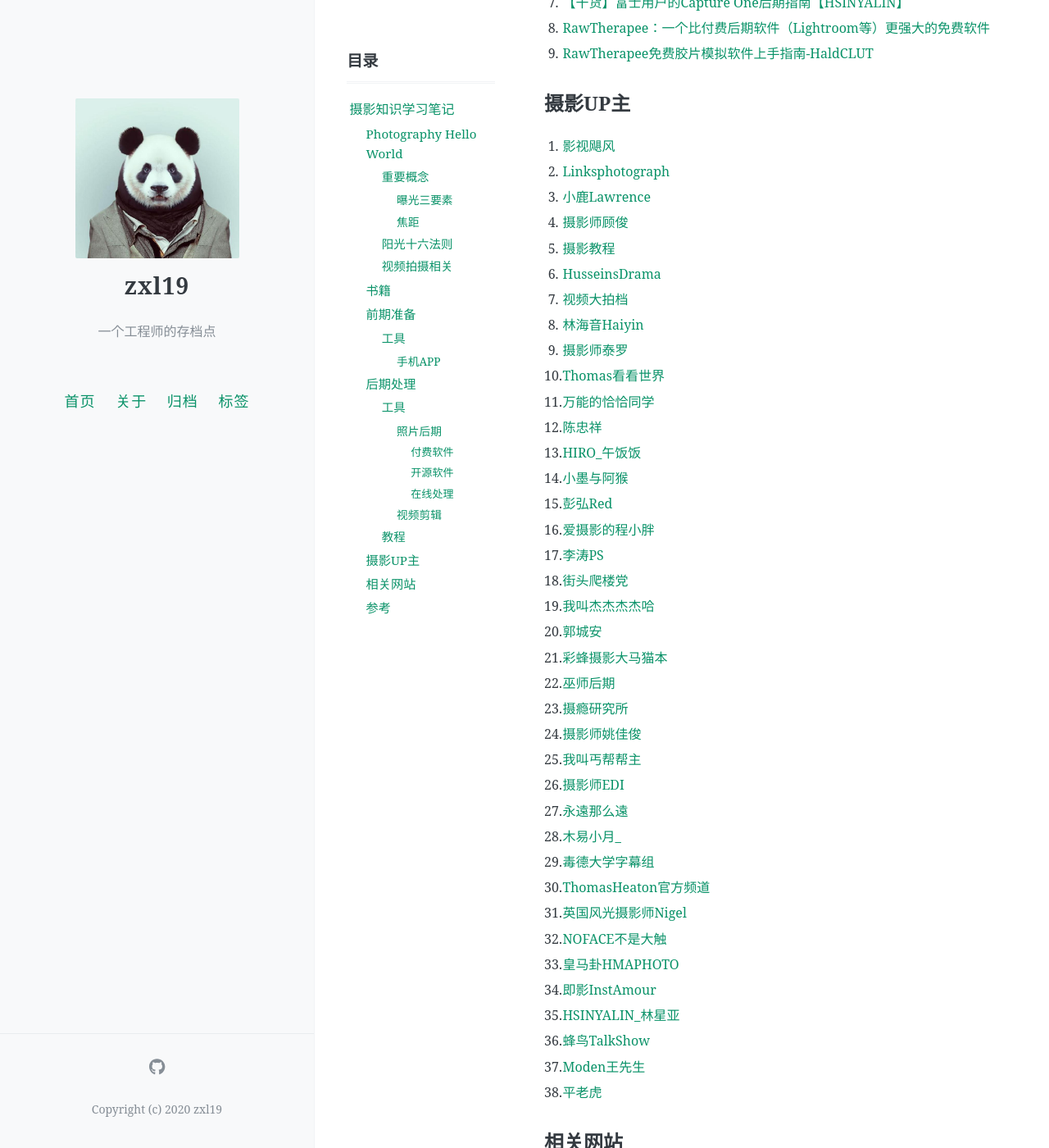
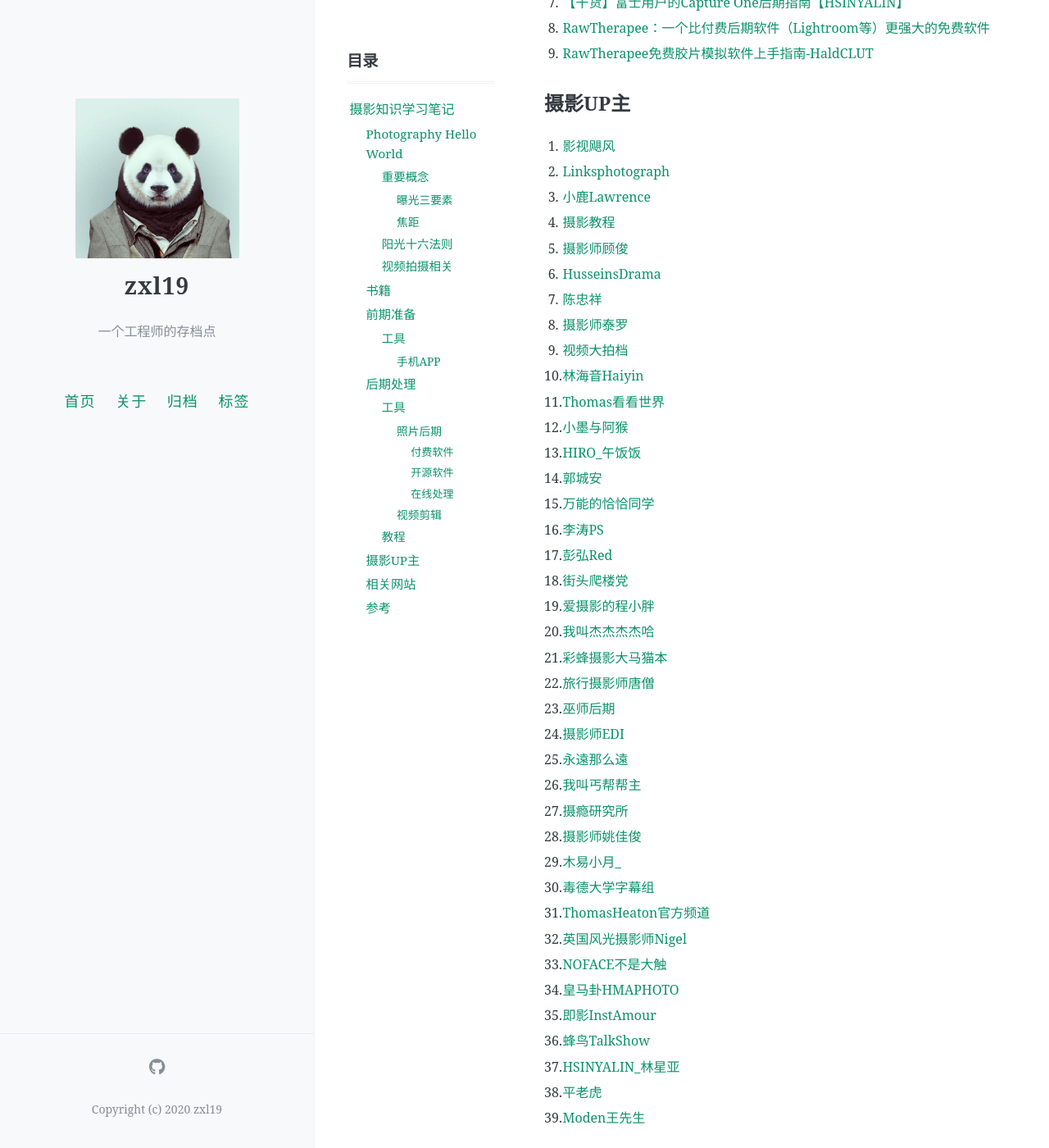
Before and after one commit to zxl19/zxl19.github.io, a Jekyll site: the page built from _posts/2021-08-03-photography-note.md, in a window 1280 px wide and 1400 px high, scrolled down 3462 px. Shown: the whole window at 82% size. Built offline with Jekyll 4.4.1, drawn with Linux system fonts in a browser that asks for light colours; comment, search, counter and statistics services are not loaded.

Commit message:
Update Posts

```diff
--- a/_posts/2021-08-03-photography-note.md
+++ b/_posts/2021-08-03-photography-note.md
@@ -144,41 +144,42 @@ pinned: false
 1. [影视飓风](https://space.bilibili.com/946974)
 2. [Linksphotograph](https://space.bilibili.com/3816626)
 3. [小鹿Lawrence](https://space.bilibili.com/37029661)
-4. [摄影师顾俊](https://space.bilibili.com/294081438)
-5. [摄影教程](https://space.bilibili.com/86295604)
+4. [摄影教程](https://space.bilibili.com/86295604)
+5. [摄影师顾俊](https://space.bilibili.com/294081438)
 6. [HusseinsDrama](https://space.bilibili.com/45478017)
-7. [视频大拍档](https://space.bilibili.com/110974)
-8. [林海音Haiyin](https://space.bilibili.com/351739137)
-9. [摄影师泰罗](https://space.bilibili.com/110683415)
-10. [Thomas看看世界](https://space.bilibili.com/277329684)
-11. [万能的恰恰同学](https://space.bilibili.com/318355178)
-12. [陈忠祥](https://space.bilibili.com/238171819)
+7. [陈忠祥](https://space.bilibili.com/238171819)
+8. [摄影师泰罗](https://space.bilibili.com/110683415)
+9. [视频大拍档](https://space.bilibili.com/110974)
+10. [林海音Haiyin](https://space.bilibili.com/351739137)
+11. [Thomas看看世界](https://space.bilibili.com/277329684)
+12. [小墨与阿猴](https://space.bilibili.com/25706078)
 13. [HIRO_午饭饭](https://space.bilibili.com/430726)
-14. [小墨与阿猴](https://space.bilibili.com/25706078)
-15. [彭弘Red](https://space.bilibili.com/55801838)
-16. [爱摄影的程小胖](https://space.bilibili.com/570820)
-17. [李涛PS](https://space.bilibili.com/85651824)
+14. [郭城安](https://space.bilibili.com/23686287)
+15. [万能的恰恰同学](https://space.bilibili.com/318355178)
+16. [李涛PS](https://space.bilibili.com/85651824)
+17. [彭弘Red](https://space.bilibili.com/55801838)
 18. [街头爬楼党](https://space.bilibili.com/265720095)
-19. [我叫杰杰杰杰哈](https://space.bilibili.com/274697987)
-20. [郭城安](https://space.bilibili.com/23686287)
+19. [爱摄影的程小胖](https://space.bilibili.com/570820)
+20. [我叫杰杰杰杰哈](https://space.bilibili.com/274697987)
 21. [彩蜂摄影大马猫本](https://space.bilibili.com/44230905)
-22. [巫师后期](https://space.bilibili.com/105686205)
-23. [摄瘾研究所](https://space.bilibili.com/245627923)
-24. [摄影师姚佳俊](https://space.bilibili.com/386460499)
-25. [我叫丐帮帮主](https://space.bilibili.com/300681641)
-26. [摄影师EDI](https://space.bilibili.com/84480709)
-27. [永遠那么遠](https://space.bilibili.com/7887262)
-28. [木易小月_](https://space.bilibili.com/333497492)
-29. [毒德大学字幕组](https://space.bilibili.com/8990248)
-30. [ThomasHeaton官方频道](https://space.bilibili.com/1006125507)
-31. [英国风光摄影师Nigel](https://space.bilibili.com/1549051576)
-32. [NOFACE不是大触](https://space.bilibili.com/4012943)
-33. [皇马卦HMAPHOTO](https://space.bilibili.com/16198806)
-34. [即影InstAmour](https://space.bilibili.com/14118905)
-35. [HSINYALIN_林星亚](https://space.bilibili.com/7695611)
+22. [旅行摄影师唐僧](https://space.bilibili.com/405561962)
+23. [巫师后期](https://space.bilibili.com/105686205)
+24. [摄影师EDI](https://space.bilibili.com/84480709)
+25. [永遠那么遠](https://space.bilibili.com/7887262)
+26. [我叫丐帮帮主](https://space.bilibili.com/300681641)
+27. [摄瘾研究所](https://space.bilibili.com/245627923)
+28. [摄影师姚佳俊](https://space.bilibili.com/386460499)
+29. [木易小月_](https://space.bilibili.com/333497492)
+30. [毒德大学字幕组](https://space.bilibili.com/8990248)
+31. [ThomasHeaton官方频道](https://space.bilibili.com/1006125507)
+32. [英国风光摄影师Nigel](https://space.bilibili.com/1549051576)
+33. [NOFACE不是大触](https://space.bilibili.com/4012943)
+34. [皇马卦HMAPHOTO](https://space.bilibili.com/16198806)
+35. [即影InstAmour](https://space.bilibili.com/14118905)
 36. [蜂鸟TalkShow](https://space.bilibili.com/1343434879)
-37. [Moden王先生](https://space.bilibili.com/700673344)
+37. [HSINYALIN_林星亚](https://space.bilibili.com/7695611)
 38. [平老虎](https://space.bilibili.com/56744081)
+39. [Moden王先生](https://space.bilibili.com/700673344)
 
 ## 相关网站
 
```
Also changed, not shown: _posts/.2021-09-24-wish-list.md (+1 -1 lines).
